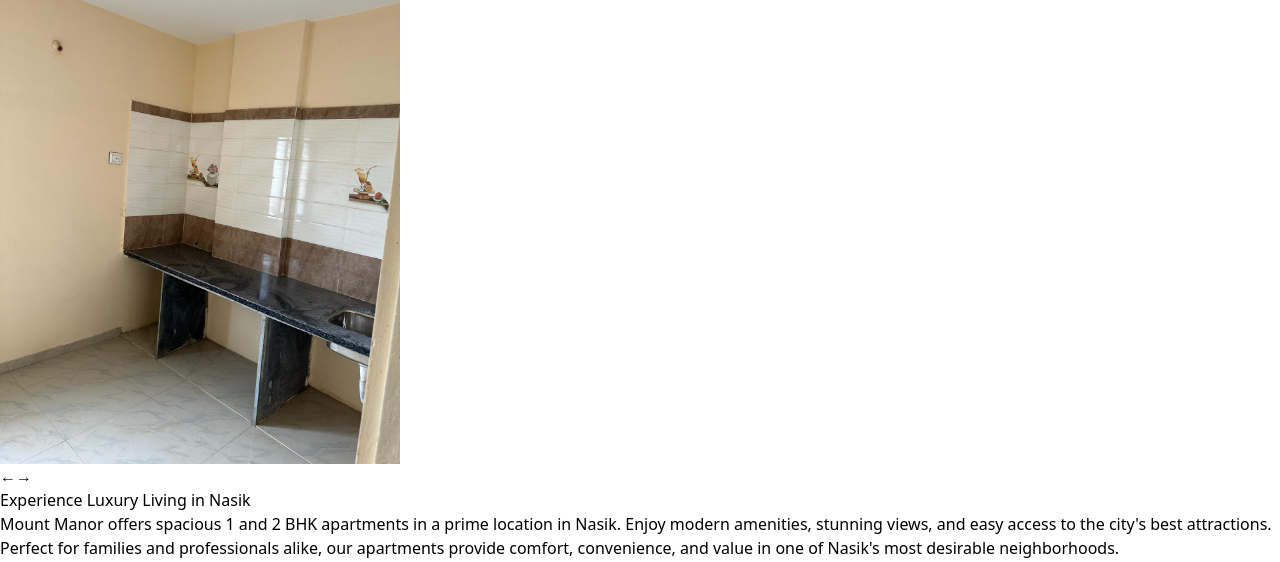
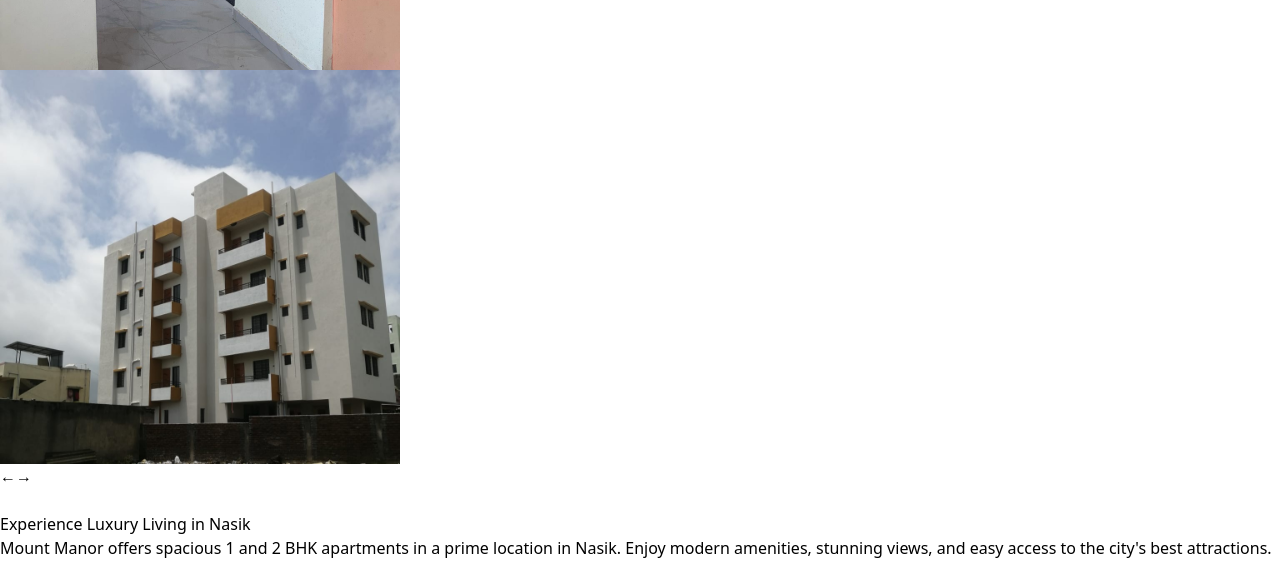
Before and after one commit to andylnkd/mountmanor, a Next.js app: page / in a window 1280 px wide. Shown: the part 1815-2377 px from the top of the page. Built offline with nearby package versions, Linux system fonts and the light colour scheme.

Commit message:
updated UX some more

```diff
--- a/app/page.tsx
+++ b/app/page.tsx
@@ -1,23 +1,33 @@
 'use client'
 
 import Image from 'next/image';
-import { useState } from 'react';
+import { useState, useEffect } from 'react';
 
 export default function Home() {
-  const [currentImage, setCurrentImage] = useState(0);
   const images = [
     { src: "/exterior1.jpeg", alt: "Building Exterior" },
     { src: "/kitchen.jpeg", alt: "Apartment Interior" },
     { src: "/livingroom.jpeg", alt: "Building Entrance" },
+    { src: "/entrance.jpeg", alt: "Amenities" },
   ];
 
-  const nextImage = () => {
-    setCurrentImage((prev) => (prev + 2) % images.length);
+  const [currentPair, setCurrentPair] = useState(0);
+
+  const nextPair = () => {
+    setCurrentPair((prev) => (prev + 1) % (images.length / 2));
   };
 
-  const prevImage = () => {
-    setCurrentImage((prev) => (prev - 2 + images.length) % images.length);
+  const prevPair = () => {
+    setCurrentPair((prev) => (prev - 1 + images.length / 2) % (images.length / 2));
   };
+
+  useEffect(() => {
+    const timer = setInterval(() => {
+      nextPair();
+    }, 5000); // Change image pair every 5 seconds
+
+    return () => clearInterval(timer);
+  }, []);
 
   return (
     <div className="flex flex-col min-h-screen">
@@ -48,28 +58,31 @@ export default function Home() {
       <main className="flex-grow max-w-4xl mx-auto px-4 py-6 sm:py-8">
         {/* Carousel */}
         <div className="relative mb-6 sm:mb-8">
-          <div className="flex justify-between">
-            <div className="w-1/2 pr-2">
-              <Image
-                src={images[currentImage].src}
-                alt={images[currentImage].alt}
-                width={400}
-                height={300}
-                className="rounded-lg shadow-md w-full h-auto"
+          <div className="flex justify-between gap-4">
+            {[0, 1].map((offset) => (
+              <div key={offset} className="w-1/2">
+                <Image
+                  src={images[(currentPair * 2 + offset) % images.length].src}
+                  alt={images[(currentPair * 2 + offset) % images.length].alt}
+                  width={400}
+                  height={300}
+                  className="rounded-lg shadow-md w-full h-auto object-cover"
+                />
+              </div>
+            ))}
+          </div>
+          <button onClick={prevPair} className="absolute left-2 top-1/2 bg-white bg-opacity-50 p-2 rounded-full text-2xl transform -translate-y-1/2" aria-label="Previous image">←</button>
+          <button onClick={nextPair} className="absolute right-2 top-1/2 bg-white bg-opacity-50 p-2 rounded-full text-2xl transform -translate-y-1/2" aria-label="Next image">→</button>
+          <div className="absolute bottom-2 left-1/2 transform -translate-x-1/2 flex space-x-2">
+            {Array.from({ length: images.length / 2 }).map((_, index) => (
+              <button
+                key={index}
+                className={`w-2 h-2 rounded-full ${currentPair === index ? 'bg-white' : 'bg-gray-400'}`}
+                onClick={() => setCurrentPair(index)}
+                aria-label={`Go to image pair ${index + 1}`}
               />
-            </div>
-            <div className="w-1/2 pl-2">
-              <Image
-                src={images[(currentImage + 1) % images.length].src}
-                alt={images[(currentImage + 1) % images.length].alt}
-                width={400}
-                height={300}
-                className="rounded-lg shadow-md w-full h-auto"
-              />
-            </div>
+            ))}
           </div>
-          <button onClick={prevImage} className="absolute left-2 top-1/2 bg-white bg-opacity-50 p-2 rounded-full text-2xl" aria-label="Previous image">←</button>
-          <button onClick={nextImage} className="absolute right-2 top-1/2 bg-white bg-opacity-50 p-2 rounded-full text-2xl" aria-label="Next image">→</button>
         </div>
 
         {/* Description */}
```
